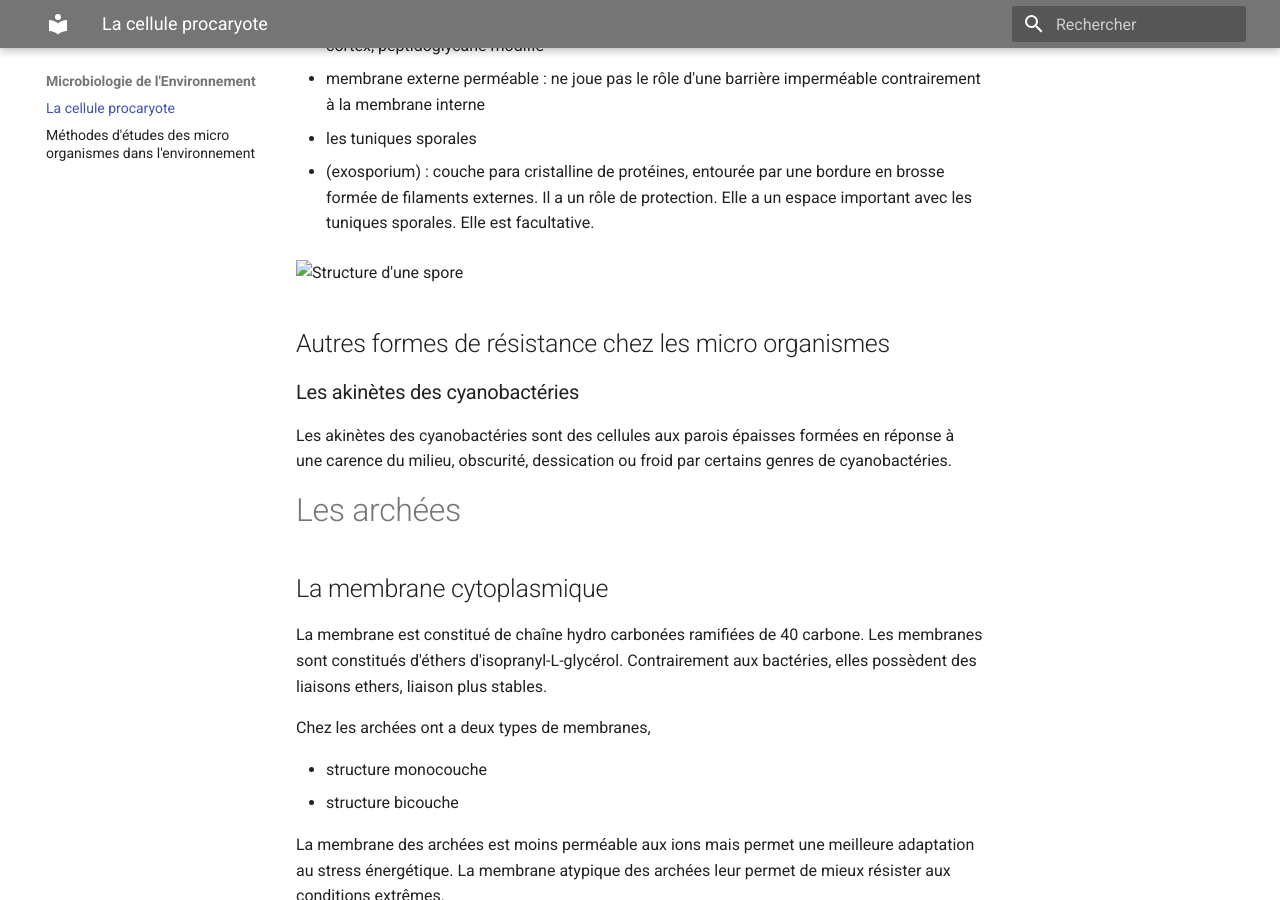
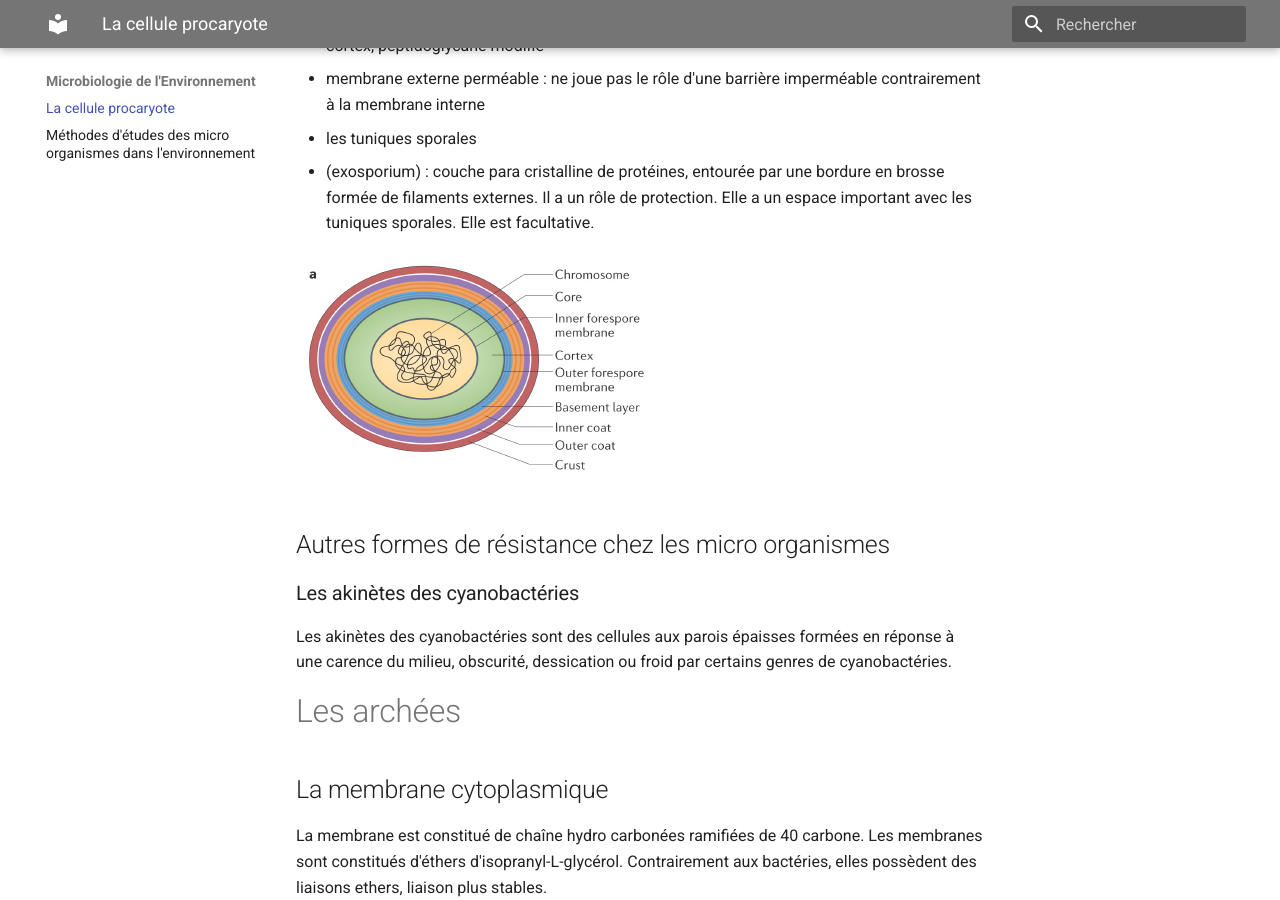
Before and after one commit to Lizeem/L3STcours, an MkDocs documentation site: the page built from Docs/Microbiologie de l'Environnement/Le cellule procaryote.md, in a window 1280 px wide and 900 px high, scrolled down 5038 px. Built offline with MkDocs 1.6.1 and Material for MkDocs 9.7.7, drawn with Linux system fonts in a browser that asks for light colours.

Commit message:
Update microbio

```diff
--- a/Docs/Microbiologie de l'Environnement/Le cellule procaryote.md
+++ b/Docs/Microbiologie de l'Environnement/Le cellule procaryote.md
@@ -138,7 +138,7 @@ Structure d'une spore du centre vers la périphérie :
 
 - (exosporium) : couche para cristalline de protéines, entourée par une bordure en brosse formée de filaments externes. Il a un rôle de protection. Elle a un espace important avec les tuniques sporales. Elle est facultative.
 
-![Structure d'une spore](Images/structurespore.PNG)
+![Structure d'une spore](Images/structuresspore.PNG)
 
 ## Autres formes de résistance chez les micro organismes
 
```
Also changed, not shown: Docs/Microbiologie de l'Environnement/Images/structuresspore.PNG (renamed from Docs/Microbiologie de l'environnement/Images/structurespore.PNG).
